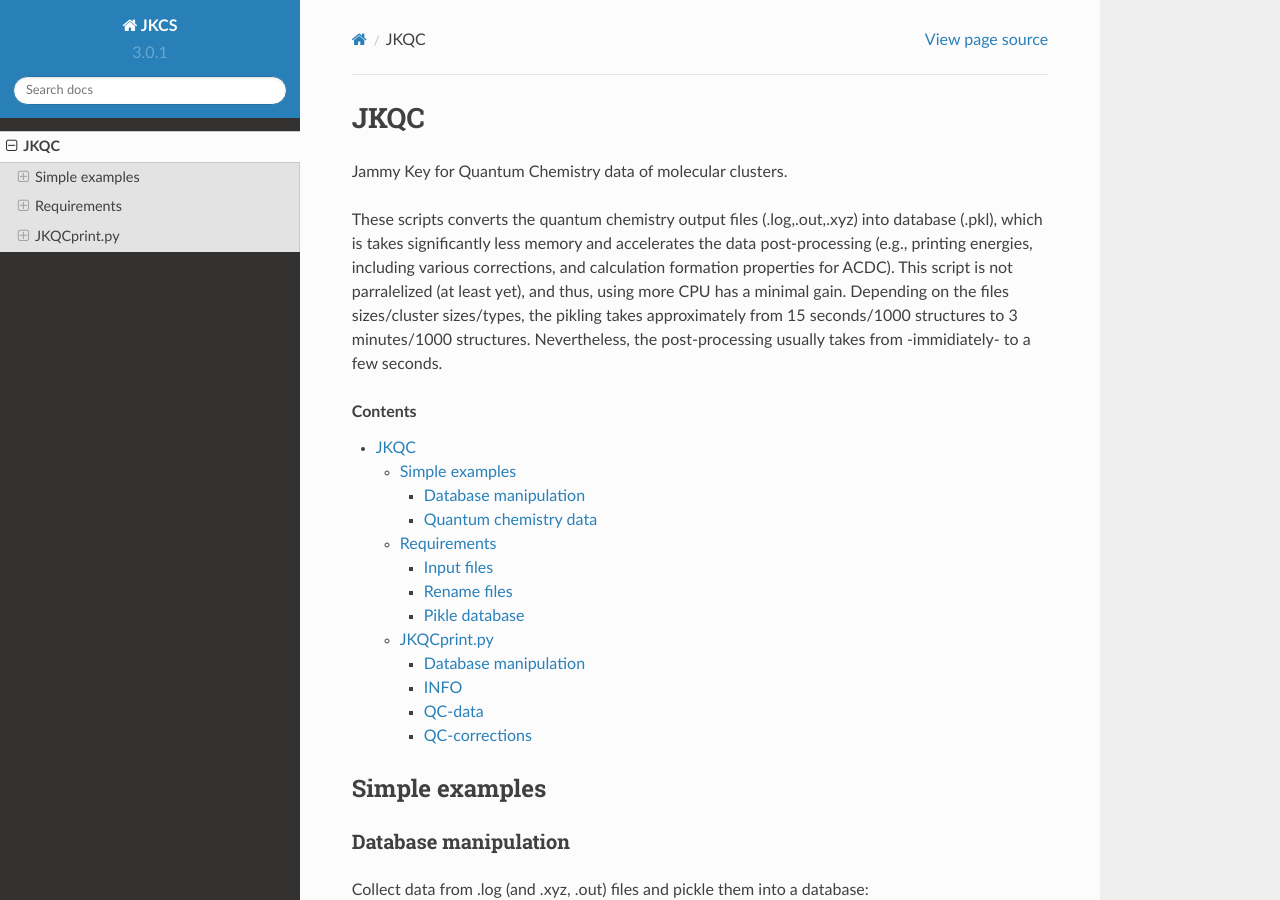
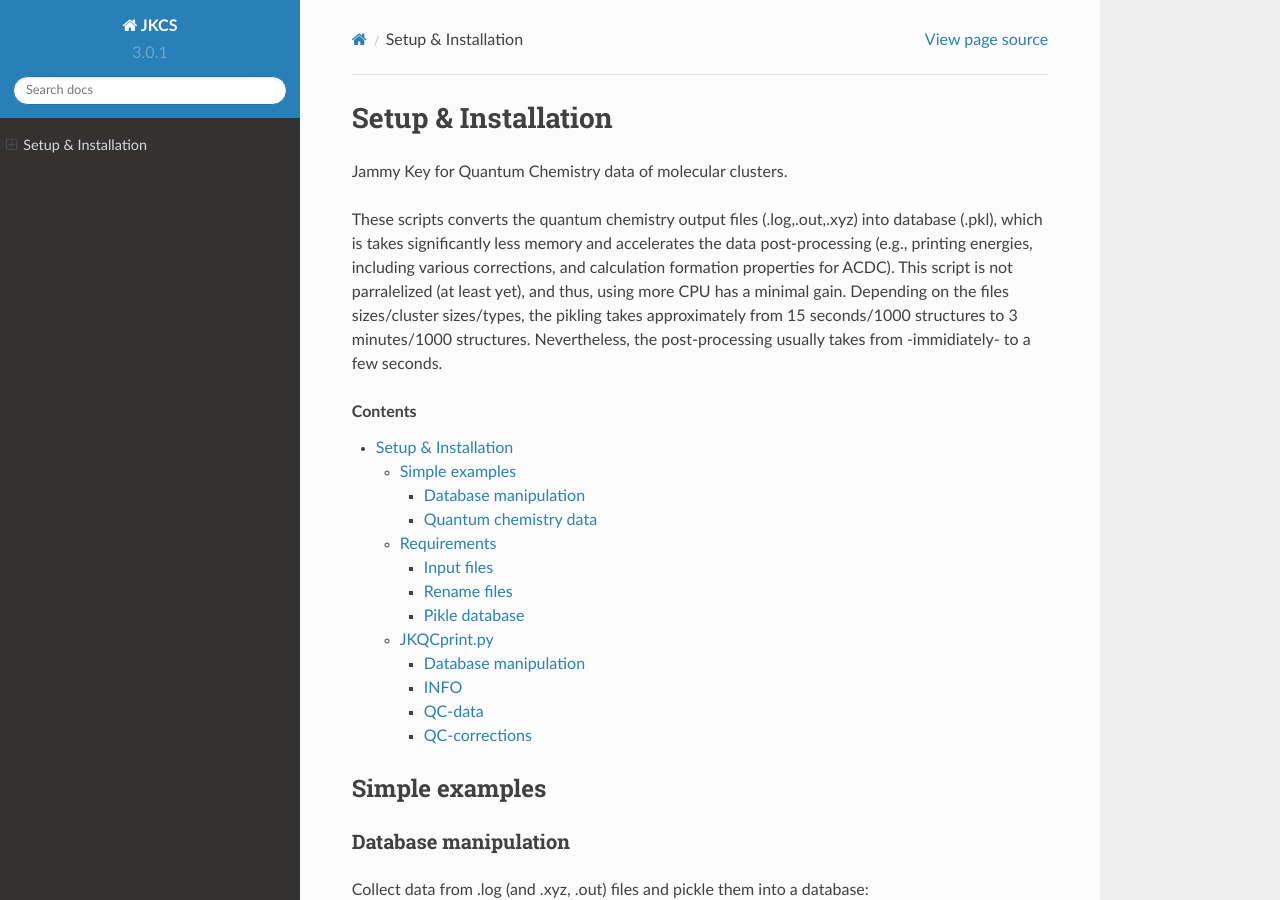
Before and after one commit to kubeckaj/JKCS.py-Manual, a Sphinx documentation site: the page built from docs/source/JKQCSetupAndInstallation.rst, in a window 1280 px wide and 900 px high. Built offline with Sphinx 7.4.7 and the Read the Docs theme 2.0.0, drawn with Linux system fonts in a browser that asks for light colours; pages that are not in the unit, such as notebooks, are missing from menus.

Commit message:
Update and rename JKQC.rst to JKQCSetupAndInstallation.rst

```diff
--- a/docs/source/JKQC.rst
+++ b/docs/source/JKQCSetupAndInstallation.rst
@@ -1,6 +1,6 @@
-------
- JKQC
-------
+====================
+Setup & Installation
+====================
 
 Jammy Key for Quantum Chemistry data of molecular clusters.
 
```
